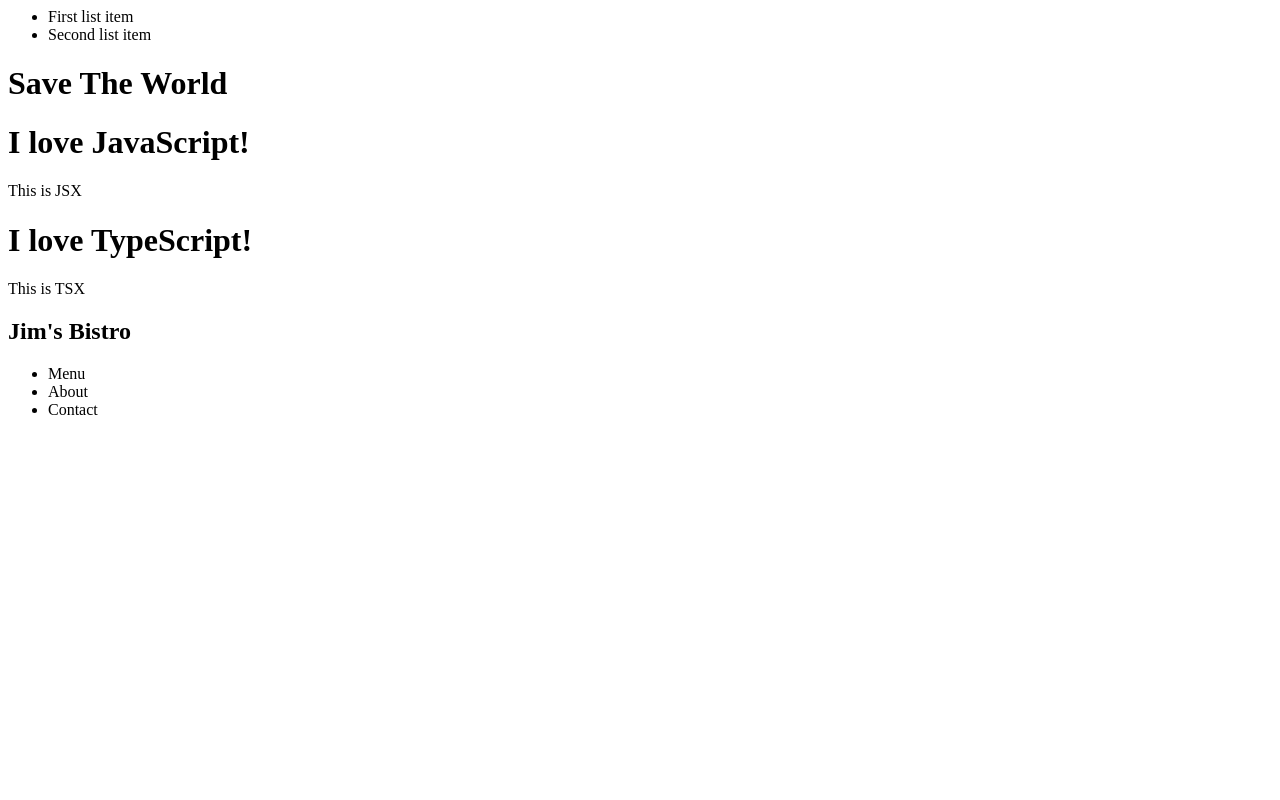
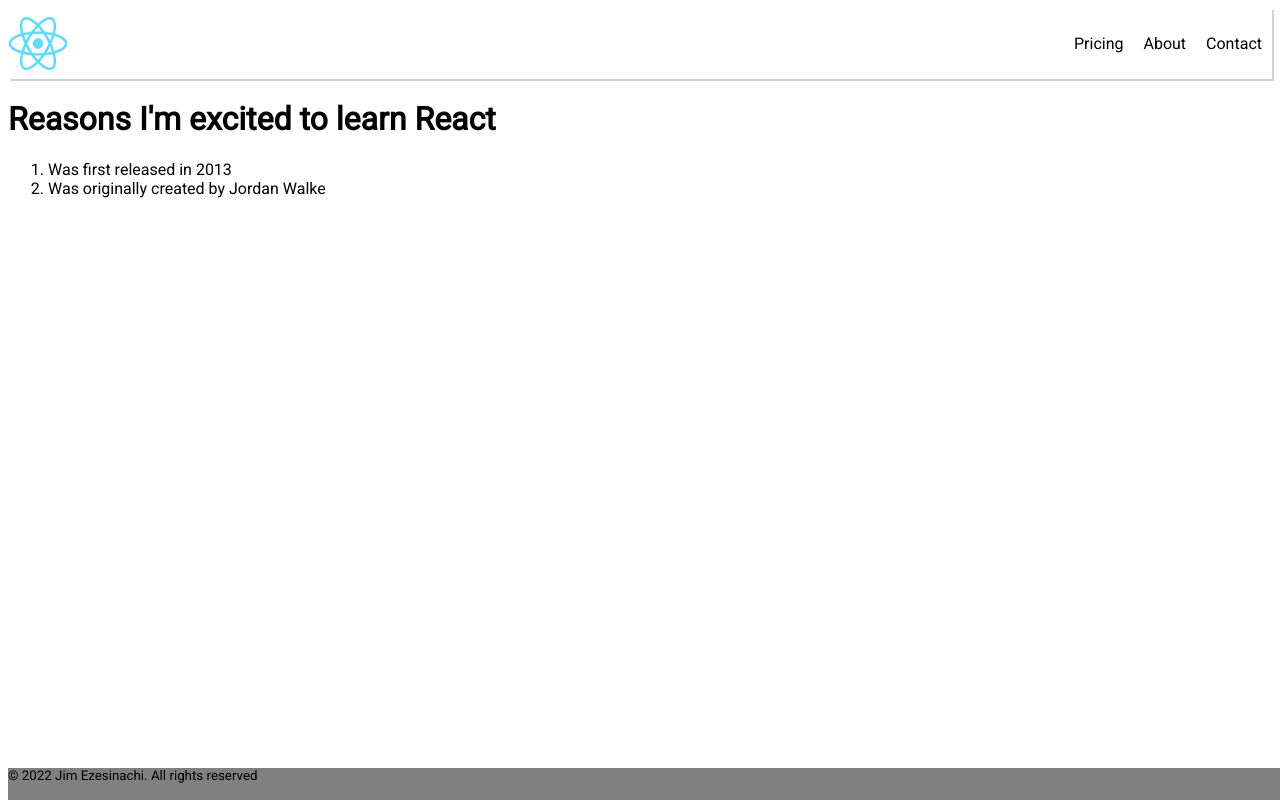
Before and after one commit to rapaktech/learn-react, a plain HTML site: page index.html in a window 1280 px wide. Drawn offline with nearby package versions, Linux system fonts and the light colour scheme.

Commit message:
added composable functions

```diff
--- a/index.css
+++ b/index.css
@@ -0,0 +1,36 @@
+@font-face {
+    font-family: Roboto;
+    src: url(https://fonts.googleapis.com/css?family=Roboto);
+}
+
+div {
+    font-family: Roboto;
+}
+
+.nav {
+    display: flex;
+    justify-content: space-between;
+    align-items: center;
+    box-shadow: 2px 2px lightgrey;
+}
+
+.nav-logo {
+    width: 60px;
+}
+
+.nav-items {
+    list-style: none;
+    display: flex;
+}
+
+.nav-items > li {
+    padding: 10px;
+}
+
+.footer {
+    position: absolute;
+    bottom: 0;
+    width: 100%;
+    height: 2rem;
+    background-color: grey;
+}
--- a/index.html
+++ b/index.html
@@ -1,17 +1,13 @@
 <html>
 <head>
     <link rel="stylesheet" href="index.css">
+    <link rel="stylesheet" href="https://fonts.googleapis.com/css?family=Roboto">
     <script crossorigin src="https://unpkg.com/react@18/umd/react.development.js"></script>
     <script crossorigin src="https://unpkg.com/react-dom@18/umd/react-dom.development.js"></script>
     <script src="https://unpkg.com/babel-standalone@6/babel.min.js"></script>
 </head>
 <body>
     <div id="root"></div>
-    <div id="root-one"></div>
-    <div id="root-two"></div>
-    <div id="root-three"></div>
-    <div id="root-four"></div>
-    <div id="root-five"></div>
     <script src="index.js" type="text/babel"></script>
 </body>
 </html>
--- a/index.js
+++ b/index.js
@@ -1,51 +1,46 @@
-function MainContent() {
-    return (
-        <h1>Save The World</h1>
-    )
-}
-
-ReactDOM.render(<ul>
-        <li>First list item</li>
-        <li>Second list item</li>
-    </ul>,
-    document.getElementById('root-one'))
-
-ReactDOM.render(<div>
-    <MainContent />
-</div>,
-document.getElementById('root-two'))
-
-const page = (
-    <div>
-        <h1 className='header'>I love JavaScript!</h1>
-        <p>This is JSX</p>
-    </div>
-)
-
 function Page () {
     return (
         <div>
-            <h1 className='header'>I love TypeScript!</h1>
-            <p>This is TSX</p>
+            <Header />
+            <MainContent />
+            <Footer />
         </div>
     )
 }
 
-ReactDOM.render(page, document.getElementById('root-three'))
-ReactDOM.render(
-    <Page />
-    , document.getElementById('root-four'))
+function Header () {
+    return (
+        <header>
+            <nav className="nav">
+                <img className="nav-logo" src="./react-logo.png"></img>
+                <ul className="nav-items">
+                    <li>Pricing</li>
+                    <li>About</li>
+                    <li>Contact</li>
+                </ul>
+            </nav>
+        </header>
+    )
+}
 
+function MainContent () {
+    return (
+        <div>
+            <h1>Reasons I'm excited to learn React</h1>
+            <ol>
+                <li>Was first released in 2013</li>
+                <li>Was originally created by Jordan Walke</li>
+            </ol>
+        </div>
+    )
+}
 
-const nav = (
-    <nav>
-        <h1>Jim's Bistro</h1>
-        <ul>
-            <li>Menu</li>
-            <li>About</li>
-            <li>Contact</li>
-        </ul>
-    </nav>
-)
+function Footer () {
+    return (
+        <footer className="footer">
+            <small>© 2022 Jim Ezesinachi. All rights reserved</small>
+        </footer>
+    )
+}
 
-ReactDOM.render(nav, document.getElementById('root-five'))
+ReactDOM.render(<Page />, document.getElementById('root'));
```
Also changed, not shown: react-logo.png (added).
